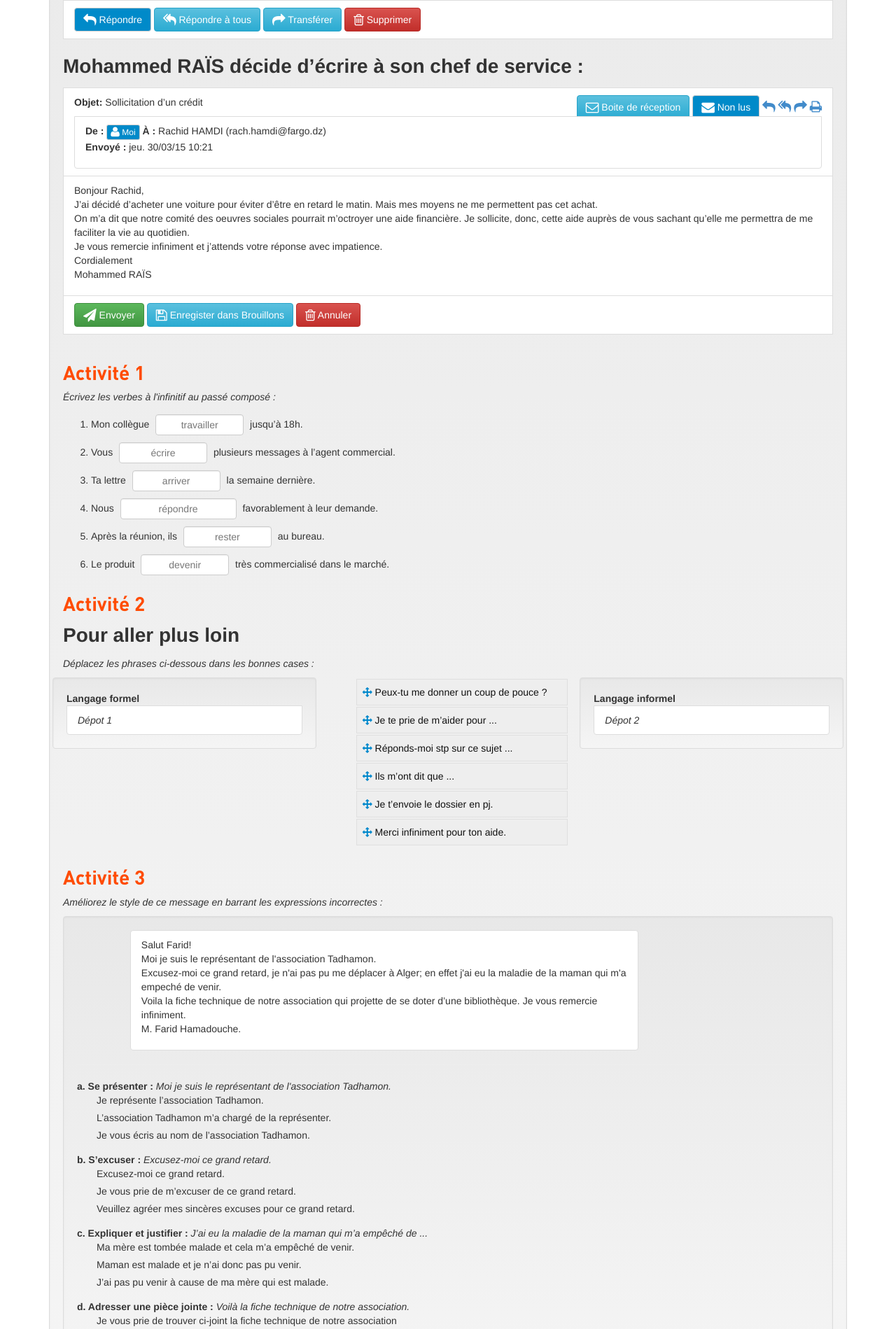
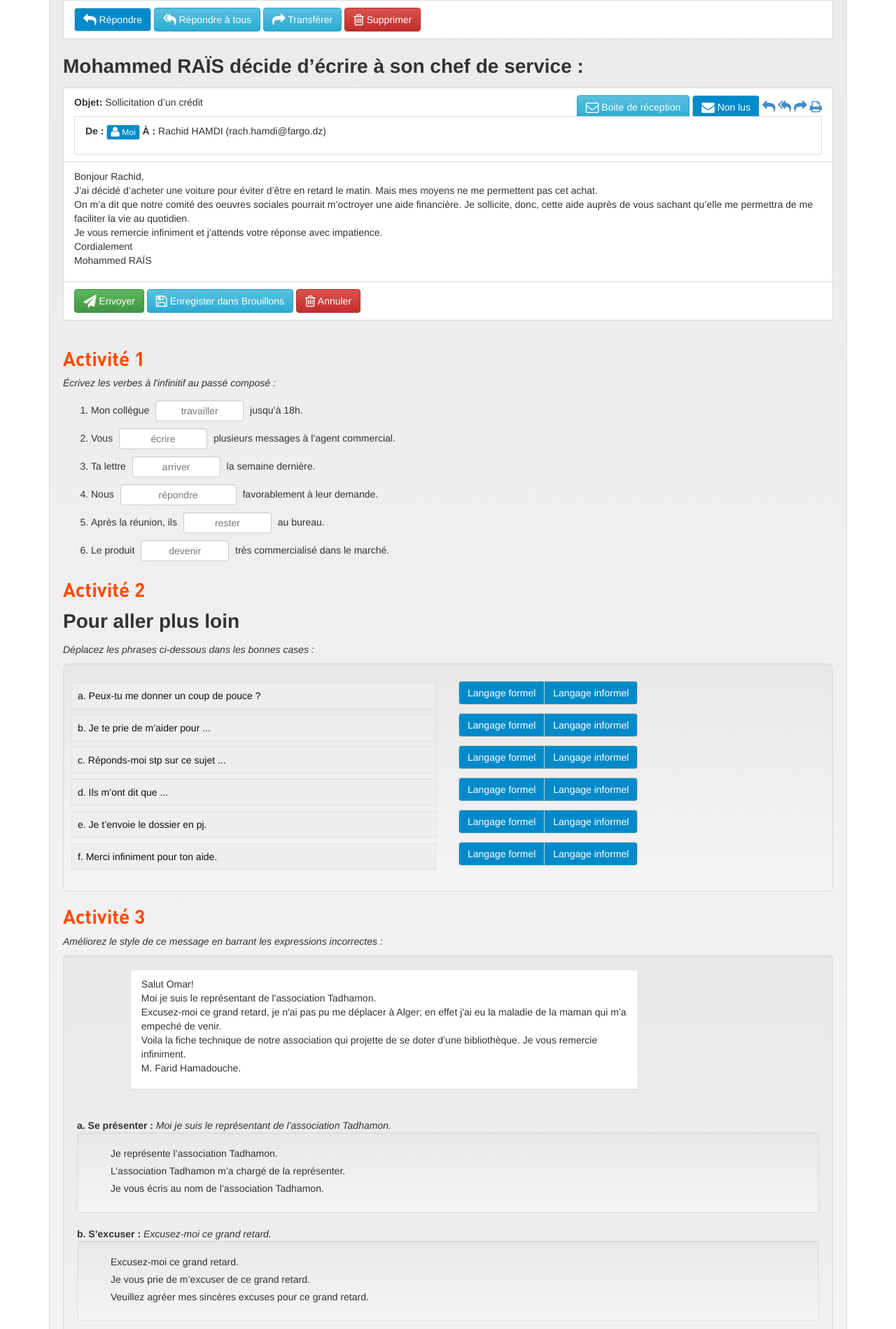
Before and after one commit to lolow63/okt-if, a PHP site: page /fiche3.php in a window 1280 px wide. Shown: the part 1054-2953 px from the top of the page at 70% size. Run offline with PHP 8.4, Linux system fonts and the light colour scheme.

Commit message:
Amélioraton du stye css, correction orthographique et noms des variable

```diff
--- a/fiche3.php
+++ b/fiche3.php
@@ -142,8 +142,6 @@
 								<i class="fa fa-user fa-lg"></i> Moi</a>
 							</span>
 							<strong>À : </strong>Rachid HAMDI (rach.hamdi@fargo.dz)
-								</br>
-							<strong>Envoyé :</strong> jeu. 30/03/15 10:21
 						</p>
 					</div>
 				</div>
@@ -194,36 +192,87 @@
 				<p class="recoi">Pour aller plus loin</p>
 				<p><i>Déplacez les phrases ci-dessous dans les bonnes cases :</i></p>
 
-
+				<div class="well well-lg">
 					<div class="row">
-
-					<div class="col-sm-12 col-md-4 well">
-							<strong>Langage formel</strong>
-								<div class="list-group-item">
-								<i>Dépot 1</i>
+						<ol class="vertical col-md-6">
+							<li>a. Peux-tu me donner un coup de pouce ?</li>
+						</ol>
+						<div class="btn-group col-md-6" data-toggle="buttons">
+							<label class="btn btn-primary">
+								<input type="radio" name="f3a2qa" id="f3a2qap1"> Langage formel
+							</label>
+							<label class="btn btn-primary">
+								<input type="radio" name="f3a2qa" id="f3a2qap2"> Langage informel
+							</label>
 						</div>
 					</div>
-					<div class="col-sm-12 col-md-4">
-						<ol class="cardinal phrases encours">
-						<li><span class="fa fa-arrows"></span> Peux-tu me donner un coup de pouce ?</li>
-						<li><span class="fa fa-arrows"></span> Je te prie de m’aider pour ...</li>
-						<li><span class="fa fa-arrows"></span> Réponds-moi stp sur ce sujet ...</li>
-						<li><span class="fa fa-arrows"></span> Ils m’ont dit que ...</li>
-						<li><span class="fa fa-arrows"></span> Je t’envoie le dossier en pj.</li>
-						<li><span class="fa fa-arrows"></span> Merci infiniment pour ton aide.</li>
+					<div class="row">
+						<ol class="vertical col-md-6">
+							<li>b. Je te prie de m’aider pour ...</li>
 						</ol>
-						<input type="text" id="ordre" hidden="hidden" name="reponse" value="pas de reponse" />
+						<div class="btn-group col-md-6" data-toggle="buttons">
+							<label class="btn btn-primary">
+								<input type="radio" name="f3a2qb" id="f3a2qbp1"> Langage formel
+							</label>
+							<label class="btn btn-primary">
+								<input type="radio" name="f3a2qb" id="f3a2qbp2"> Langage informel
+							</label>
 						</div>
-					<div class="col-sm-12 col-md-4 well">
-						<strong>Langage informel</strong>
-						<div class="list-group-item">
-						<i>Dépot 2</i>
+					</div>
+					<div class="row">
+						<ol class="vertical col-md-6">
+							<li>c. Réponds-moi stp sur ce sujet ...</li>
+						</ol>
+						<div class="btn-group col-md-6" data-toggle="buttons">
+							<label class="btn btn-primary">
+								<input type="radio" name="f3a2qc" id="f3a2qcp1"> Langage formel
+							</label>
+							<label class="btn btn-primary">
+								<input type="radio" name="f3a2qc" id="f3a2qcp2"> Langage informel
+							</label>
+						</div>
+					</div>
+					<div class="row">
+						<ol class="vertical col-md-6">
+							<li>d. Ils m’ont dit que ...</li>
+						</ol>
+						<div class="btn-group col-md-6" data-toggle="buttons">
+							<label class="btn btn-primary">
+								<input type="radio" name="f3a2qd" id="f3a2qdp1"> Langage formel
+							</label>
+							<label class="btn btn-primary">
+								<input type="radio" name="f3a2qd" id="f3a2qdp2"> Langage informel
+							</label>
+						</div>
+					</div>
+					<div class="row">
+						<ol class="vertical col-md-6">
+							<li>e. Je t’envoie le dossier en pj.</li>
+						</ol>
+						<div class="btn-group col-md-6" data-toggle="buttons">
+							<label class="btn btn-primary">
+								<input type="radio" name="f3a2qe" id="f3a2qep1"> Langage formel
+							</label>
+							<label class="btn btn-primary">
+								<input type="radio" name="f2a2qe" id="f2a2qep2"> Langage informel
+							</label>
+						</div>
+					</div>
+					<div class="row">
+						<ol class="vertical col-md-6">
+							<li>f. Merci infiniment pour ton aide.</li>
+						</ol>
+						<div class="btn-group col-md-6" data-toggle="buttons">
+							<label class="btn btn-primary">
+								<input type="radio" name="f3a2qf" id="f3a2qfp1"> Langage formel
+							</label>
+							<label class="btn btn-primary">
+								<input type="radio" name="f3a2qf" id="f3a2qfp2"> Langage informel
+							</label>
 						</div>
 					</div>
 
-
 				</div>
-
 
 
 
@@ -235,7 +284,7 @@
 				<div class="well">
 					<div class="row">
 						<div class="list-group-item col-md-offset-1 col-md-8">
-							<p>Salut Farid! </br>
+							<p>Salut Omar! </br>
 							Moi je suis le représentant de l'association Tadhamon.</br>
 							Excusez-moi ce grand retard, je n'ai pas pu me déplacer à Alger; en effet j'ai eu la maladie de la maman qui m'a empeché de venir. </br>
 							Voila la fiche technique de notre association qui projette de se doter d’une bibliothèque. Je vous remercie infiniment.</br>
@@ -246,39 +295,47 @@
 					<div class="row">
 						<div class="col-md-12">
 							<ul class="list-unstyled a-rayer"><strong>a. Se présenter :</strong> <i>Moi je suis le représentant de l'association Tadhamon.</i>
+							<div class="well">
 								<li><input type="checkbox" name="f3a3qa" id="f3a3qap1"></input>
 								<label for="f3a3qap1">Je représente l’association Tadhamon.</label></li>
 								<li><input type="checkbox" name="f3a3qa" id="f3a3qap2"></input>
 								<label for="f3a3qap2">L’association Tadhamon m’a chargé de la représenter.</label></li>
 								<li><input type="checkbox" name="f3a3qa" id="f3a3qap3"></input>
 								<label for="f3a3qap3">Je vous écris au nom de l’association Tadhamon.</label></li>
+							</div>
 							</ul>
 
 							<ul class="list-unstyled a-rayer"><strong>b. S’excuser :</strong> <i>Excusez-moi ce grand retard.</i>
+								<div class="well">
 								<li><input type="checkbox" name="f3a3qb" id="f3a3qbp1"></input>
 								<label for="f3a3qbp1">Excusez-moi ce grand retard.</label></li>
 								<li><input type="checkbox" name="f3a3qb" id="f3a3qbp2"></input>
 								<label for="f3a3qbp2">Je vous prie de m’excuser de ce grand retard.</label></li>
 								<li><input type="checkbox" name="f3a3qb" id="f3a3qbp3"></input>
 								<label for="f3a3qbp3">Veuillez agréer mes sincères excuses pour ce grand retard.</label></li>
+							</div>
 							</ul>
 
 							<ul class="list-unstyled a-rayer"><strong>c. Expliquer et justifier :</strong> <i>J’ai eu la maladie de la maman qui m’a empêché de ...</i>
+							<div class="well">
 								<li><input type="checkbox" name="f3a3qc" id="f3a3qcp1"></input>
 								<label for="f3a3qcp1">Ma mère est tombée malade et cela m’a empêché de venir.</label></li>
 								<li><input type="checkbox" name="f3a3qc" id="f3a3qcp2"></input>
 								<label for="f3a3qcp2">Maman est malade et je n’ai donc pas pu venir.</label></li>
 								<li><input type="checkbox" name="f3a3qc" id="f3a3qcp3"></input>
 								<label for="f3a3qcp3">J’ai pas pu venir à cause de ma mère qui est malade.</label></li>
+							</div>
 							</ul>
 
 							<ul class="list-unstyled a-rayer"><strong>d. Adresser une pièce jointe :</strong> <i>Voilà la fiche technique de notre association.</i>
+							<div class="well">
 								<li><input type="checkbox" name="f3a3qd" id="f3a3qdp1"></input>
 								<label for="f3a3qdp1">Je vous prie de trouver ci-joint la fiche technique de notre association</label></li>
 								<li><li><input type="checkbox" name="f3a3qd" id="f3a3qdp2"></input>
 								<label for="f3a3qdp2">J’ai mis la fiche technique de notre association dans le mail</label></li>
 								<li><li><input type="checkbox" name="f3a3qd" id="f3a3qdp3"></input>
-								<label for="f3a3qdp3">La fiche technique de notre association est en pièces jointes : formulation trop directe.</label></li>
+								<label for="f3a3qdp3">La fiche technique de notre association est en pièces jointes.</label></li>
+							</div>
 							</ul>
 						</div>
 					</div>
@@ -299,22 +356,7 @@
 		<footer>
 			<?php include("include/footer.php"); ?>
 		</footer>
-		<!-- JavaScript Includes -->
-		<script type="text/javascript">
-			$(document).ready(function(){
-				var group = $("ol.phrases").sortable({
-					group: 'phrases',
 
-				onDrop: function (item, container, _super) {
-					$('#ordre').val(group.sortable("serialize").get().join())
-					_super(item, container)
-					},
-				serialize: function (parent, children, isContainer) {
-					return isContainer ? children.join() : parent.val()
-					},
-				})
-			})
-		</script>
 		<!--Script pour Scrollspy fluide-->
 		<script>
 			$(function () {
```
Also changed, not shown: css/style.css (+38 -0 lines), fiche2.php (+7 -8 lines), fiche4.php (+9 -26 lines). Lines whose indentation alone changed are shown as unchanged.
